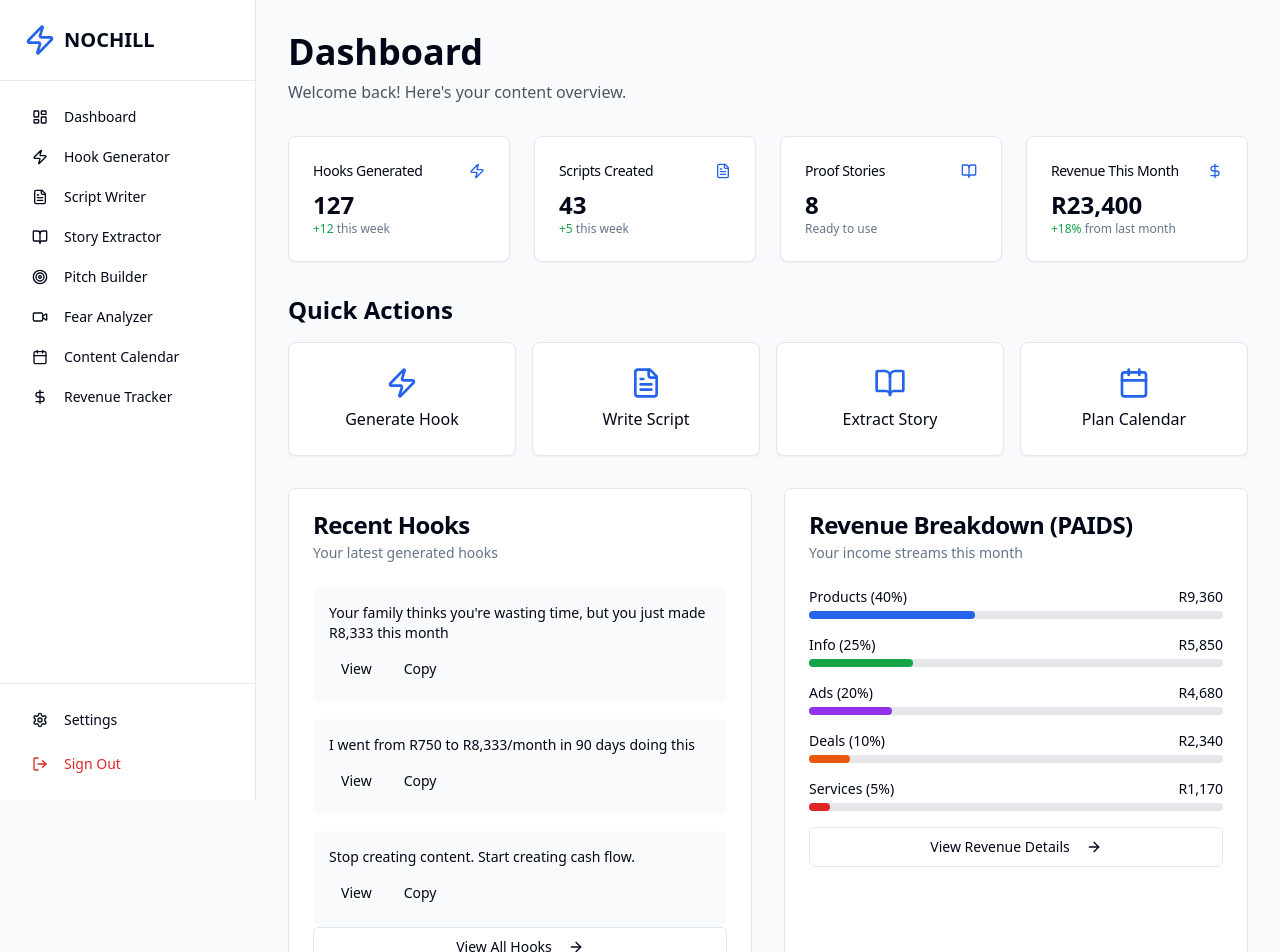
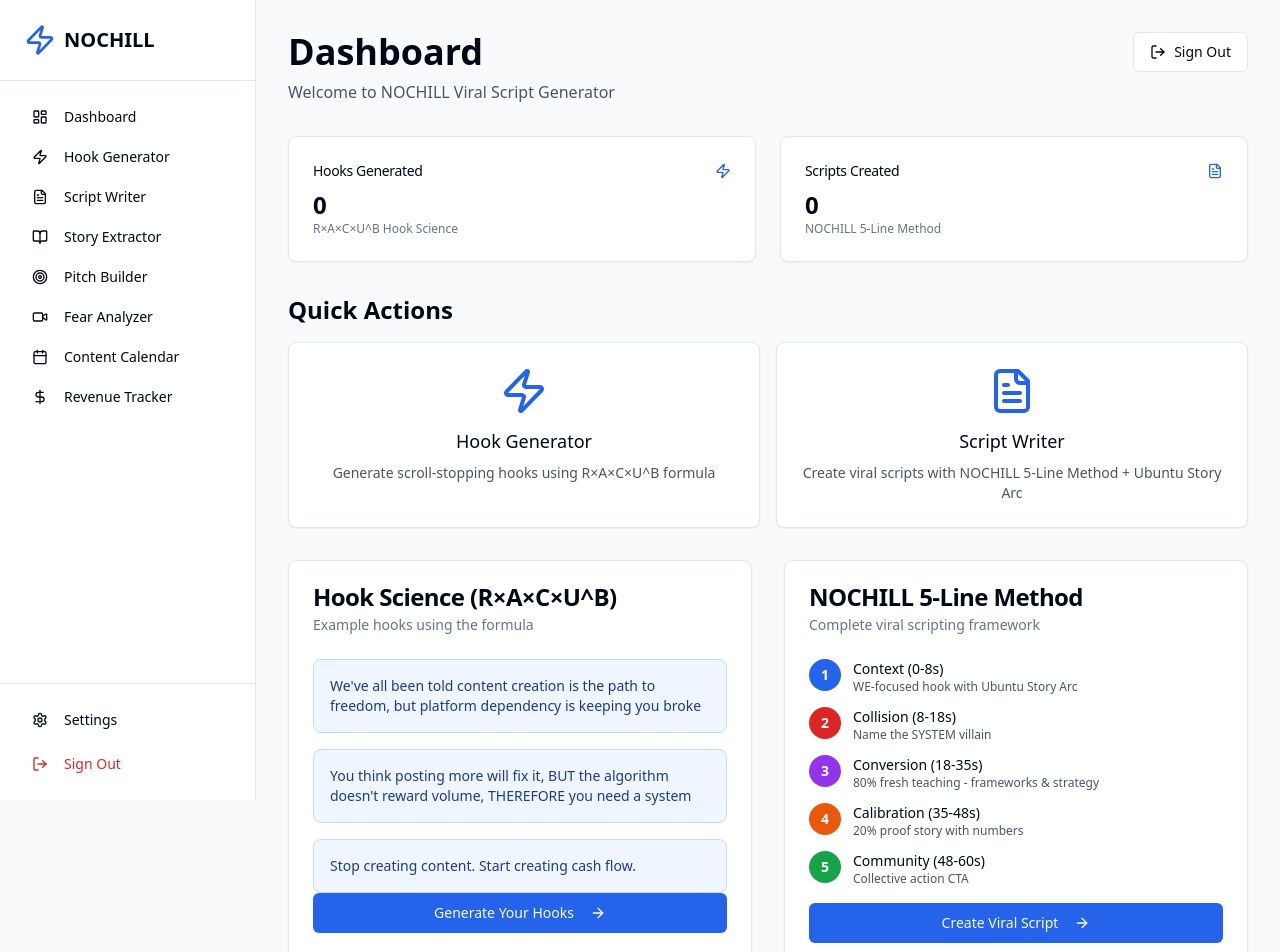
Before and after one commit to chiefmuhanelwa-create/full-content-system, a Next.js app: page /dashboard in a window 1280 px wide. Shown: the top 952 px of the page. Built offline with nearby package versions, Linux system fonts and the light colour scheme.

Commit message:
feat: Clean up dashboard - show only working features and add sign-out button

```diff
--- a/app/dashboard/page.tsx
+++ b/app/dashboard/page.tsx
@@ -1,42 +1,54 @@
+'use client'
+
 import Link from 'next/link'
+import { signOut } from 'next-auth/react'
 import { Button } from '@/components/ui/button'
 import { Card, CardContent, CardDescription, CardHeader, CardTitle } from '@/components/ui/card'
 import {
   Zap,
   FileText,
-  BookOpen,
-  TrendingUp,
-  Calendar,
-  DollarSign,
+  LogOut,
   ArrowRight,
 } from 'lucide-react'
-import { formatCurrency, formatNumber } from '@/lib/utils'
+import { formatNumber } from '@/lib/utils'
 
 export default function DashboardPage() {
   // Mock data - in production, fetch from database
   const stats = {
-    hooksGenerated: 127,
-    scriptsCreated: 43,
-    storiesExtracted: 8,
-    revenueThisMonth: 23400,
+    hooksGenerated: 0,
+    scriptsCreated: 0,
   }
 
   const recentHooks = [
-    'Your family thinks you\'re wasting time, but you just made R8,333 this month',
-    'I went from R750 to R8,333/month in 90 days doing this',
+    'We\'ve all been told content creation is the path to freedom, but platform dependency is keeping you broke',
+    'You think posting more will fix it, BUT the algorithm doesn\'t reward volume, THEREFORE you need a system',
     'Stop creating content. Start creating cash flow.',
   ]
 
+  const handleSignOut = async () => {
+    await signOut({ callbackUrl: '/auth/signin' })
+  }
+
   return (
     <div className="container mx-auto px-8 py-8">
-      {/* Header */}
-      <div className="mb-8">
+      {/* Header with Sign Out */}
+      <div className="mb-8 flex justify-between items-start">
+        <div>
           <h1 className="text-4xl font-bold mb-2">Dashboard</h1>
-        <p className="text-gray-600">Welcome back! Here's your content overview.</p>
+          <p className="text-gray-600">Welcome to NOCHILL Viral Script Generator</p>
+        </div>
+        <Button
+          variant="outline"
+          onClick={handleSignOut}
+          className="flex items-center gap-2"
+        >
+          <LogOut className="h-4 w-4" />
+          Sign Out
+        </Button>
       </div>
 
-      {/* Stats Grid */}
-      <div className="grid md:grid-cols-2 lg:grid-cols-4 gap-6 mb-8">
+      {/* Stats Grid - Only Working Features */}
+      <div className="grid md:grid-cols-2 gap-6 mb-8">
         <Card>
           <CardHeader className="flex flex-row items-center justify-between space-y-0 pb-2">
             <CardTitle className="text-sm font-medium">Hooks Generated</CardTitle>
@@ -45,7 +57,7 @@ export default function DashboardPage() {
           <CardContent>
             <div className="text-2xl font-bold">{stats.hooksGenerated}</div>
             <p className="text-xs text-muted-foreground">
-              <span className="text-green-600">+12</span> this week
+              R×A×C×U^B Hook Science
             </p>
           </CardContent>
         </Card>
@@ -58,106 +70,60 @@ export default function DashboardPage() {
           <CardContent>
             <div className="text-2xl font-bold">{stats.scriptsCreated}</div>
             <p className="text-xs text-muted-foreground">
-              <span className="text-green-600">+5</span> this week
-            </p>
-          </CardContent>
-        </Card>
-
-        <Card>
-          <CardHeader className="flex flex-row items-center justify-between space-y-0 pb-2">
-            <CardTitle className="text-sm font-medium">Proof Stories</CardTitle>
-            <BookOpen className="h-4 w-4 text-blue-600" />
-          </CardHeader>
-          <CardContent>
-            <div className="text-2xl font-bold">{stats.storiesExtracted}</div>
-            <p className="text-xs text-muted-foreground">Ready to use</p>
-          </CardContent>
-        </Card>
-
-        <Card>
-          <CardHeader className="flex flex-row items-center justify-between space-y-0 pb-2">
-            <CardTitle className="text-sm font-medium">Revenue This Month</CardTitle>
-            <DollarSign className="h-4 w-4 text-blue-600" />
-          </CardHeader>
-          <CardContent>
-            <div className="text-2xl font-bold">
-              {formatCurrency(stats.revenueThisMonth)}
-            </div>
-            <p className="text-xs text-muted-foreground">
-              <span className="text-green-600">+18%</span> from last month
+              NOCHILL 5-Line Method
             </p>
           </CardContent>
         </Card>
       </div>
 
-      {/* Quick Actions */}
+      {/* Quick Actions - Only Working Features */}
       <div className="mb-8">
         <h2 className="text-2xl font-bold mb-4">Quick Actions</h2>
-        <div className="grid md:grid-cols-2 lg:grid-cols-4 gap-4">
+        <div className="grid md:grid-cols-2 gap-4">
           <Link href="/dashboard/hooks">
-            <Card className="hover:border-blue-600 transition-colors cursor-pointer">
+            <Card className="hover:border-blue-600 transition-colors cursor-pointer h-full">
               <CardContent className="flex flex-col items-center justify-center p-6">
-                <Zap className="h-8 w-8 text-blue-600 mb-2" />
-                <span className="font-medium">Generate Hook</span>
+                <Zap className="h-12 w-12 text-blue-600 mb-3" />
+                <span className="font-medium text-lg mb-2">Hook Generator</span>
+                <p className="text-sm text-gray-600 text-center">
+                  Generate scroll-stopping hooks using R×A×C×U^B formula
+                </p>
               </CardContent>
             </Card>
           </Link>
 
           <Link href="/dashboard/scripts">
-            <Card className="hover:border-blue-600 transition-colors cursor-pointer">
+            <Card className="hover:border-blue-600 transition-colors cursor-pointer h-full">
               <CardContent className="flex flex-col items-center justify-center p-6">
-                <FileText className="h-8 w-8 text-blue-600 mb-2" />
-                <span className="font-medium">Write Script</span>
-              </CardContent>
-            </Card>
-          </Link>
-
-          <Link href="/dashboard/stories">
-            <Card className="hover:border-blue-600 transition-colors cursor-pointer">
-              <CardContent className="flex flex-col items-center justify-center p-6">
-                <BookOpen className="h-8 w-8 text-blue-600 mb-2" />
-                <span className="font-medium">Extract Story</span>
-              </CardContent>
-            </Card>
-          </Link>
-
-          <Link href="/dashboard/calendar">
-            <Card className="hover:border-blue-600 transition-colors cursor-pointer">
-              <CardContent className="flex flex-col items-center justify-center p-6">
-                <Calendar className="h-8 w-8 text-blue-600 mb-2" />
-                <span className="font-medium">Plan Calendar</span>
+                <FileText className="h-12 w-12 text-blue-600 mb-3" />
+                <span className="font-medium text-lg mb-2">Script Writer</span>
+                <p className="text-sm text-gray-600 text-center">
+                  Create viral scripts with NOCHILL 5-Line Method + Ubuntu Story Arc
+                </p>
               </CardContent>
             </Card>
           </Link>
         </div>
       </div>
 
-      {/* Recent Content */}
+      {/* Feature Information */}
       <div className="grid lg:grid-cols-2 gap-8">
-        {/* Recent Hooks */}
+        {/* Recent Hooks Preview */}
         <Card>
           <CardHeader>
-            <CardTitle>Recent Hooks</CardTitle>
-            <CardDescription>Your latest generated hooks</CardDescription>
+            <CardTitle>Hook Science (R×A×C×U^B)</CardTitle>
+            <CardDescription>Example hooks using the formula</CardDescription>
           </CardHeader>
           <CardContent>
             <div className="space-y-4">
               {recentHooks.map((hook, index) => (
-                <div key={index} className="p-4 bg-gray-50 rounded-lg">
-                  <p className="text-sm font-medium">{hook}</p>
-                  <div className="flex items-center gap-2 mt-2">
-                    <Button size="sm" variant="ghost">
-                      View
-                    </Button>
-                    <Button size="sm" variant="ghost">
-                      Copy
-                    </Button>
-                  </div>
+                <div key={index} className="p-4 bg-blue-50 border border-blue-200 rounded-lg">
+                  <p className="text-sm font-medium text-blue-900">{hook}</p>
                 </div>
               ))}
               <Link href="/dashboard/hooks">
-                <Button variant="outline" className="w-full">
-                  View All Hooks
+                <Button variant="default" className="w-full">
+                  Generate Your Hooks
                   <ArrowRight className="ml-2 h-4 w-4" />
                 </Button>
               </Link>
@@ -165,62 +131,52 @@ export default function DashboardPage() {
           </CardContent>
         </Card>
 
-        {/* Revenue Breakdown */}
+        {/* NOCHILL 5-Line Method Info */}
         <Card>
           <CardHeader>
-            <CardTitle>Revenue Breakdown (PAIDS)</CardTitle>
-            <CardDescription>Your income streams this month</CardDescription>
+            <CardTitle>NOCHILL 5-Line Method</CardTitle>
+            <CardDescription>Complete viral scripting framework</CardDescription>
           </CardHeader>
           <CardContent>
-            <div className="space-y-4">
+            <div className="space-y-3">
+              <div className="flex items-start gap-3">
+                <div className="bg-blue-600 text-white rounded-full w-8 h-8 flex items-center justify-center text-sm font-bold flex-shrink-0">1</div>
                 <div>
-                <div className="flex justify-between mb-1">
-                  <span className="text-sm font-medium">Products (40%)</span>
-                  <span className="text-sm">R9,360</span>
-                </div>
-                <div className="w-full bg-gray-200 rounded-full h-2">
-                  <div className="bg-blue-600 h-2 rounded-full" style={{ width: '40%' }} />
+                  <p className="font-medium text-sm">Context (0-8s)</p>
+                  <p className="text-xs text-gray-600">WE-focused hook with Ubuntu Story Arc</p>
                 </div>
               </div>
+              <div className="flex items-start gap-3">
+                <div className="bg-red-600 text-white rounded-full w-8 h-8 flex items-center justify-center text-sm font-bold flex-shrink-0">2</div>
                 <div>
-                <div className="flex justify-between mb-1">
-                  <span className="text-sm font-medium">Info (25%)</span>
-                  <span className="text-sm">R5,850</span>
-                </div>
-                <div className="w-full bg-gray-200 rounded-full h-2">
-                  <div className="bg-green-600 h-2 rounded-full" style={{ width: '25%' }} />
+                  <p className="font-medium text-sm">Collision (8-18s)</p>
+                  <p className="text-xs text-gray-600">Name the SYSTEM villain</p>
                 </div>
               </div>
+              <div className="flex items-start gap-3">
+                <div className="bg-purple-600 text-white rounded-full w-8 h-8 flex items-center justify-center text-sm font-bold flex-shrink-0">3</div>
                 <div>
-                <div className="flex justify-between mb-1">
-                  <span className="text-sm font-medium">Ads (20%)</span>
-                  <span className="text-sm">R4,680</span>
-                </div>
-                <div className="w-full bg-gray-200 rounded-full h-2">
-                  <div className="bg-purple-600 h-2 rounded-full" style={{ width: '20%' }} />
+                  <p className="font-medium text-sm">Conversion (18-35s)</p>
+                  <p className="text-xs text-gray-600">80% fresh teaching - frameworks & strategy</p>
                 </div>
               </div>
+              <div className="flex items-start gap-3">
+                <div className="bg-orange-600 text-white rounded-full w-8 h-8 flex items-center justify-center text-sm font-bold flex-shrink-0">4</div>
                 <div>
-                <div className="flex justify-between mb-1">
-                  <span className="text-sm font-medium">Deals (10%)</span>
-                  <span className="text-sm">R2,340</span>
-                </div>
-                <div className="w-full bg-gray-200 rounded-full h-2">
-                  <div className="bg-orange-600 h-2 rounded-full" style={{ width: '10%' }} />
+                  <p className="font-medium text-sm">Calibration (35-48s)</p>
+                  <p className="text-xs text-gray-600">20% proof story with numbers</p>
                 </div>
               </div>
+              <div className="flex items-start gap-3">
+                <div className="bg-green-600 text-white rounded-full w-8 h-8 flex items-center justify-center text-sm font-bold flex-shrink-0">5</div>
                 <div>
-                <div className="flex justify-between mb-1">
-                  <span className="text-sm font-medium">Services (5%)</span>
-                  <span className="text-sm">R1,170</span>
-                </div>
-                <div className="w-full bg-gray-200 rounded-full h-2">
-                  <div className="bg-red-600 h-2 rounded-full" style={{ width: '5%' }} />
+                  <p className="font-medium text-sm">Community (48-60s)</p>
+                  <p className="text-xs text-gray-600">Collective action CTA</p>
                 </div>
               </div>
-              <Link href="/dashboard/revenue">
-                <Button variant="outline" className="w-full mt-4">
-                  View Revenue Details
+              <Link href="/dashboard/scripts">
+                <Button variant="default" className="w-full mt-4">
+                  Create Viral Script
                   <ArrowRight className="ml-2 h-4 w-4" />
                 </Button>
               </Link>
@@ -228,6 +184,15 @@ export default function DashboardPage() {
           </CardContent>
         </Card>
       </div>
+
+      {/* Coming Soon Notice */}
+      <Card className="mt-8 border-dashed">
+        <CardContent className="py-6">
+          <p className="text-center text-gray-600">
+            <span className="font-semibold">Coming Soon:</span> Story Extractor, Fear Analyzer, Pitch Builder, Content Calendar, Revenue Tracker
+          </p>
+        </CardContent>
+      </Card>
     </div>
   )
 }
```
Lines whose indentation alone changed are shown as unchanged.
